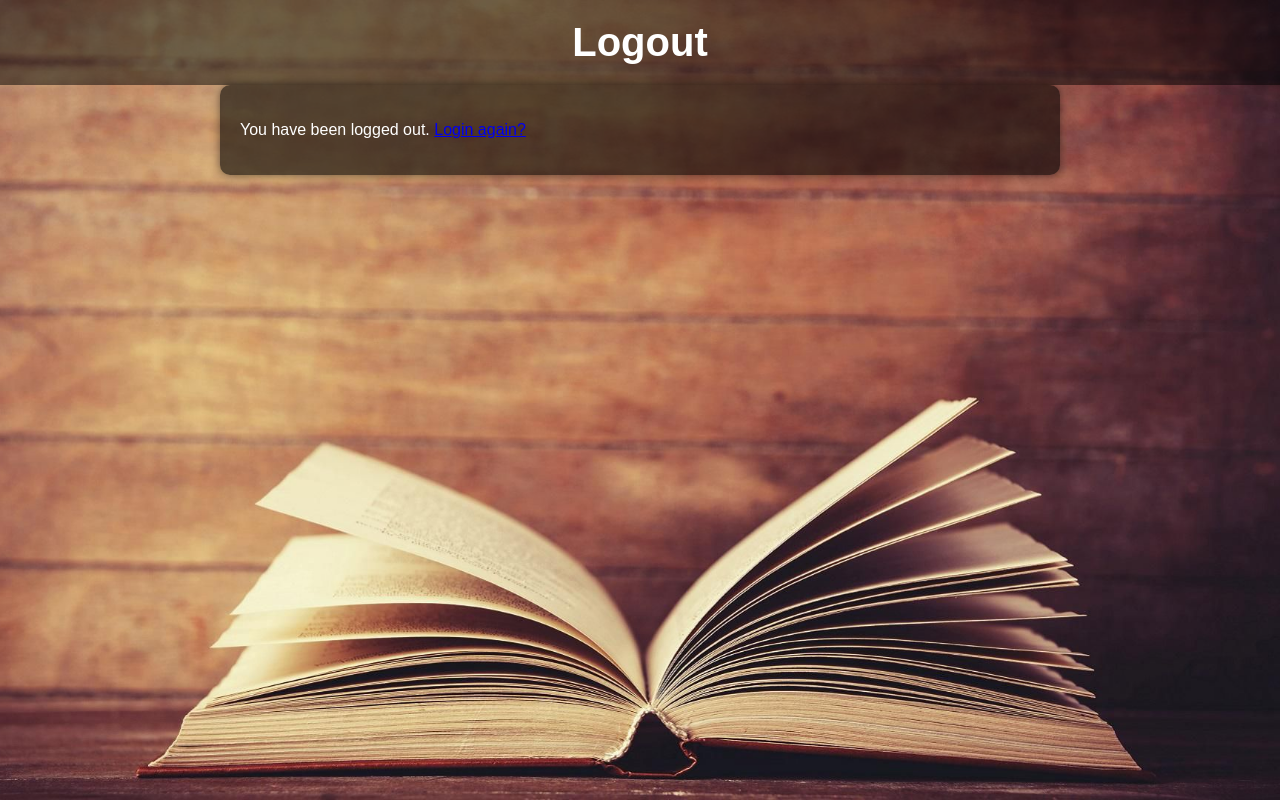
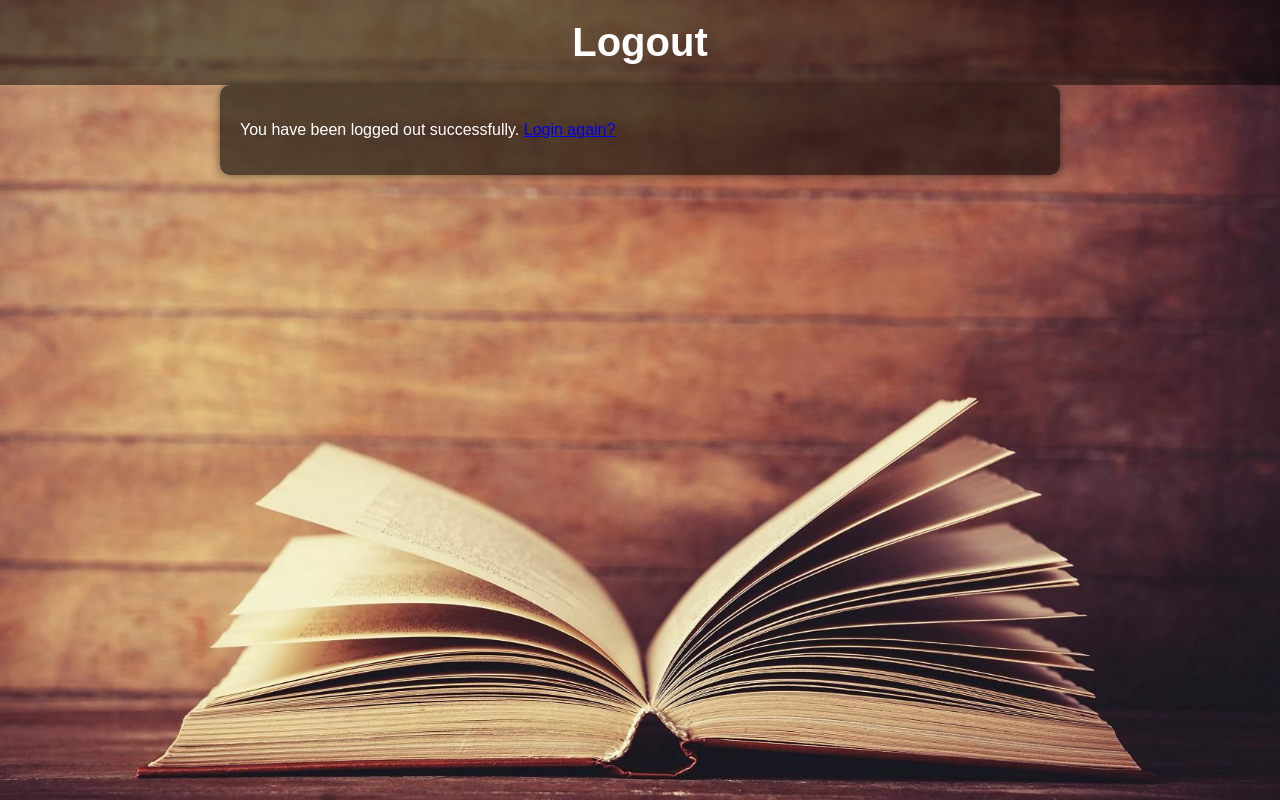
Before and after one commit to Pawan23117541/Devops_Books, a website: page logout.html in a window 1280 px wide. Drawn offline with Linux system fonts and the light colour scheme.

Commit message:
Update logout.html

```diff
--- a/logout.html
+++ b/logout.html
@@ -11,7 +11,7 @@
         <h1>Logout</h1>
     </header>
     <main>
-        <p>You have been logged out. <a href="login.html" class="login-link">Login again?</a></p>
+        <p>You have been logged out successfully. <a href="login.html" class="login-link">Login again?</a></p>
     </main>
 </body>
 </html>
```
